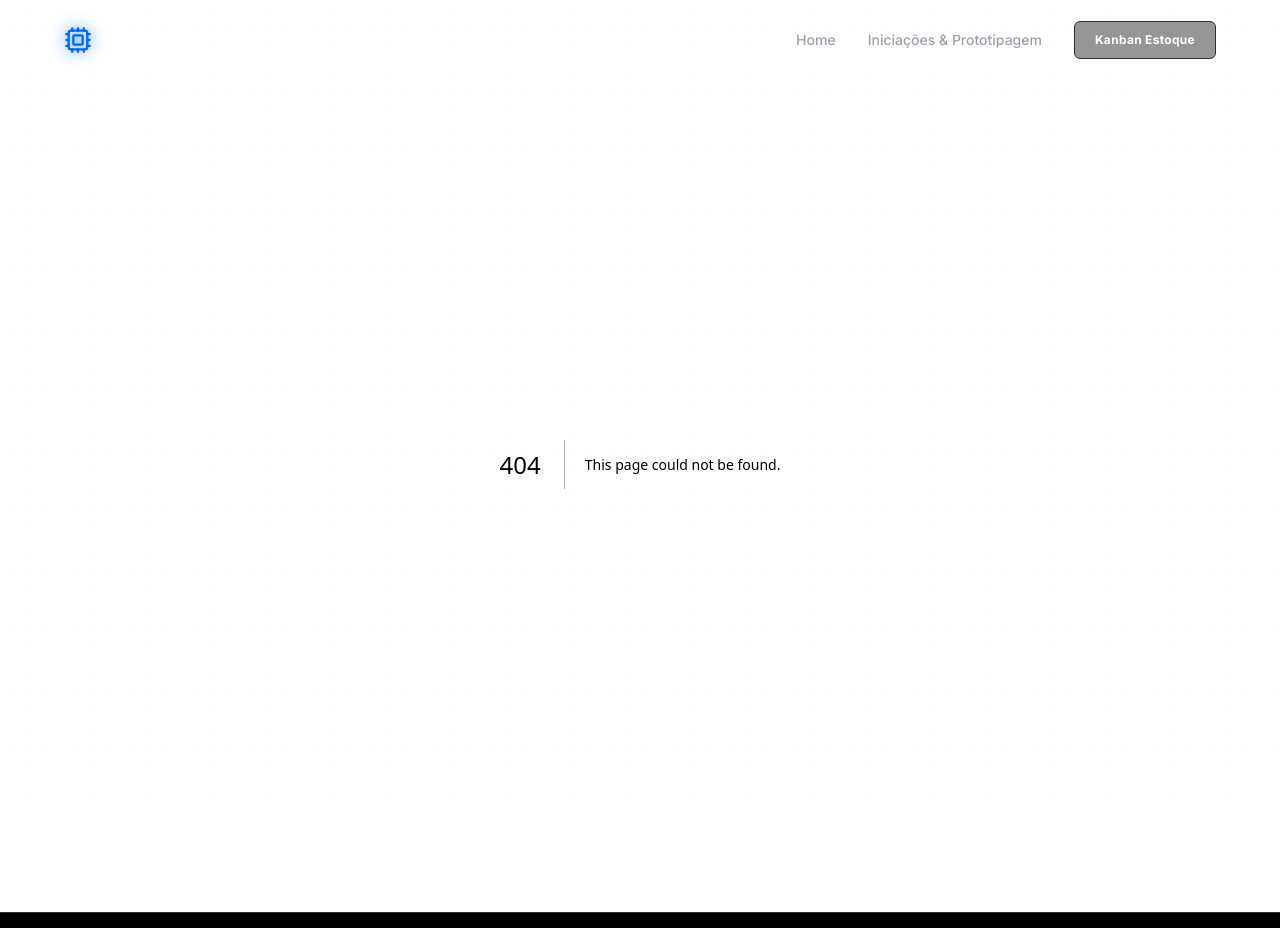
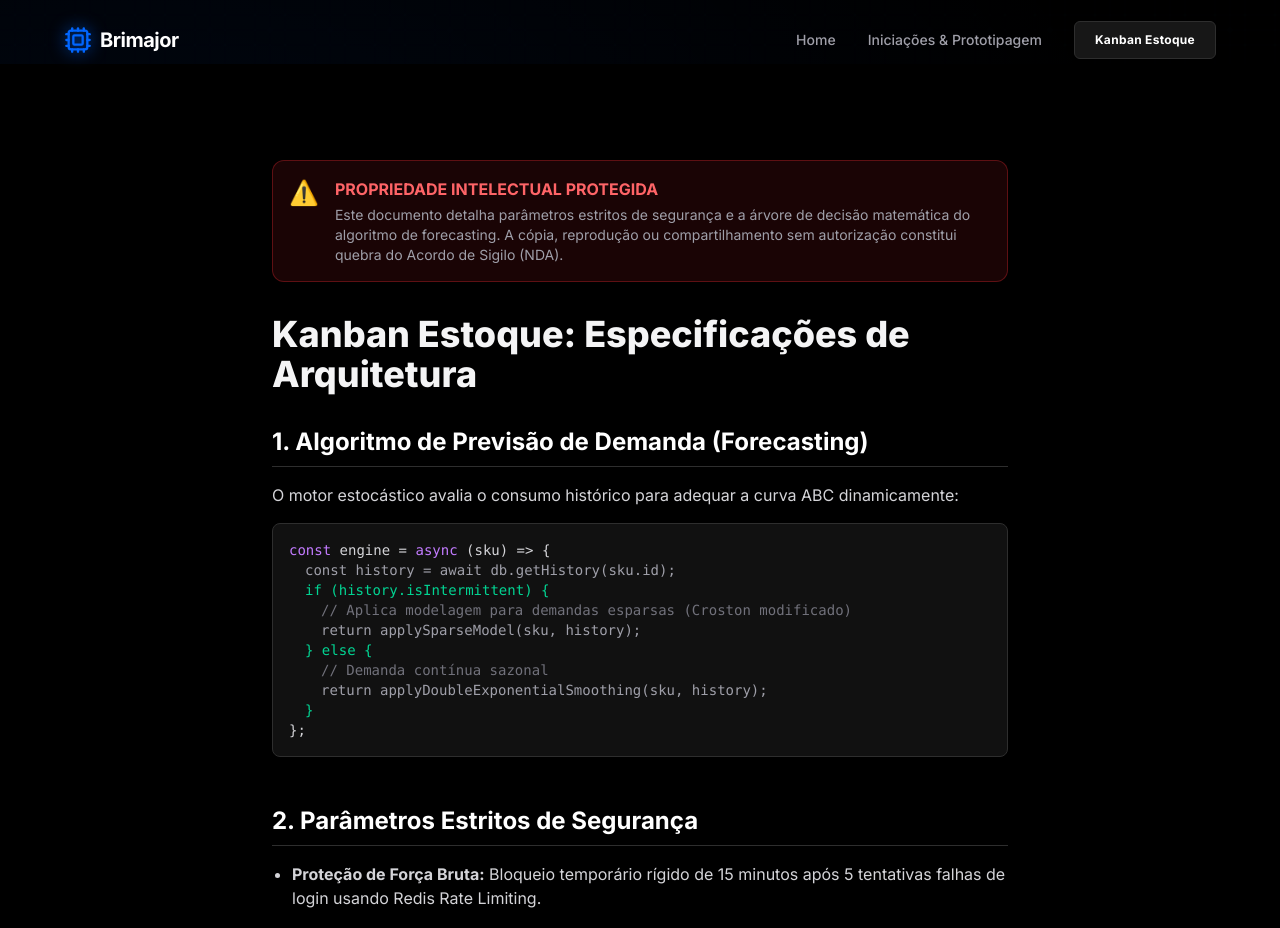
Before and after one commit to RikThaylon/brimajor-landing-page, a Next.js app: page /estoque/dossie-tecnico in a window 1280 px wide. Before the commit this address had no page. Shown: the top 928 px of the page. Built offline with nearby package versions, Linux system fonts and the light colour scheme.

Commit message:
fix: remove sigilo industrial de estoque, cria dossie-tecnico restrito

```diff
--- /dev/null
+++ b/src/app/estoque/dossie-tecnico/page.tsx
@@ -0,0 +1,53 @@
+import { Metadata } from "next";
+
+export const metadata: Metadata = {
+  title: "Dossiê Técnico Reservado | Brimajor",
+  description: "Material restrito sob Acordo de Sigilo (NDA).",
+  robots: "noindex, nofollow"
+};
+
+export default function DossieTecnico() {
+  return (
+    <div className="bg-brimajor-black text-zinc-100 min-h-screen pt-24 pb-32">
+      <div className="max-w-3xl mx-auto px-4">
+        <div className="border border-red-500/30 bg-red-500/10 p-4 rounded-xl mb-8 flex items-start gap-4">
+          <span className="text-2xl">⚠️</span>
+          <div>
+            <h3 className="font-bold text-red-400 mb-1">PROPRIEDADE INTELECTUAL PROTEGIDA</h3>
+            <p className="text-sm text-zinc-400">Este documento detalha parâmetros estritos de segurança e a árvore de decisão matemática do algoritmo de forecasting. A cópia, reprodução ou compartilhamento sem autorização constitui quebra do Acordo de Sigilo (NDA).</p>
+          </div>
+        </div>
+
+        <h1 className="text-4xl font-extrabold mb-8">Kanban Estoque: Especificações de Arquitetura</h1>
+
+        <div className="space-y-12 text-zinc-300">
+          <section>
+            <h2 className="text-2xl font-bold text-white mb-4 border-b border-brimajor-techgray pb-2">1. Algoritmo de Previsão de Demanda (Forecasting)</h2>
+            <p className="mb-4">O motor estocástico avalia o consumo histórico para adequar a curva ABC dinamicamente:</p>
+            <div className="bg-brimajor-graphite p-4 rounded-lg font-mono text-sm border border-brimajor-techgray text-zinc-400">
+              <p className="text-purple-400">const<span className="text-zinc-300"> engine = </span>async<span className="text-zinc-300"> (sku) =&gt; {"{"}</span></p>
+              <p className="pl-4">const history = await db.getHistory(sku.id);</p>
+              <p className="pl-4 text-emerald-400">if (history.isIntermittent) {"{"}</p>
+              <p className="pl-8 text-zinc-500">// Aplica modelagem para demandas esparsas (Croston modificado)</p>
+              <p className="pl-8">return applySparseModel(sku, history);</p>
+              <p className="pl-4 text-emerald-400">{"}"} else {"{"}</p>
+              <p className="pl-8 text-zinc-500">// Demanda contínua sazonal</p>
+              <p className="pl-8">return applyDoubleExponentialSmoothing(sku, history);</p>
+              <p className="pl-4 text-emerald-400">{"}"}</p>
+              <p className="text-zinc-300">{"};"}</p>
+            </div>
+          </section>
+
+          <section>
+            <h2 className="text-2xl font-bold text-white mb-4 border-b border-brimajor-techgray pb-2">2. Parâmetros Estritos de Segurança</h2>
+            <ul className="list-disc pl-5 space-y-4">
+              <li><strong>Proteção de Força Bruta:</strong> Bloqueio temporário rígido de 15 minutos após 5 tentativas falhas de login usando Redis Rate Limiting.</li>
+              <li><strong>Criptografia:</strong> Validação Estrita HMAC (HS256) com payload de expiração curta (15 minutos).</li>
+              <li><strong>Sessões:</strong> Rotação de Refresh Tokens via Family ID; qualquer tentativa de reuso indevido invalida toda a árvore de sessão daquele usuário instantaneamente.</li>
+            </ul>
+          </section>
+        </div>
+      </div>
+    </div>
+  );
+}
```
